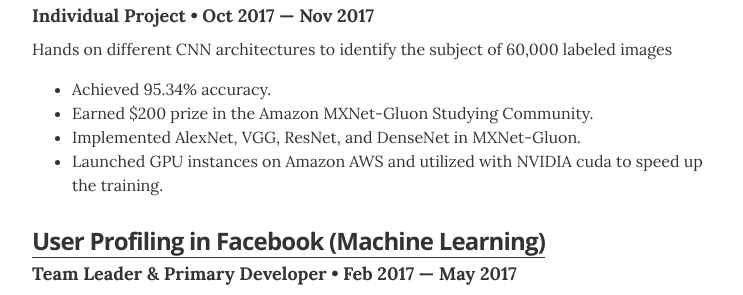
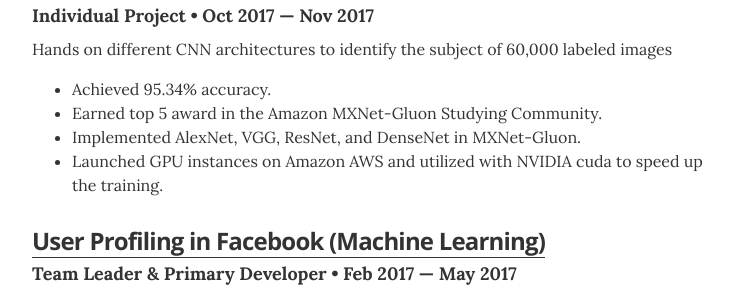
Before and after one commit to Yuyang105/Yuyang105.github.io, a Jekyll site: the page built from index.html, in a window 1280 px wide and 900 px high, scrolled down 1383 px. Shown: the part 157-452 px from the top of the window, without its empty margins (268-1011 px from the left). Built offline with Jekyll 4.4.1, drawn with Linux system fonts in a browser that asks for light colours.

Commit message:
Update projects.yml

```diff
--- a/_data/projects.yml
+++ b/_data/projects.yml
@@ -6,7 +6,7 @@
   role: Individual Project
   duration: Oct 2017 &mdash; Nov 2017
   description: Hands on different CNN architectures to identify the subject of 60,000 labeled images
-  details: <ul class="resume-item-list"><li>Achieved 95.34% accuracy.</li><li>Earned $200 prize in the Amazon MXNet-Gluon Studying Community.</li><li>Implemented AlexNet, VGG, ResNet, and DenseNet in MXNet-Gluon.</li><li>Launched GPU instances on Amazon AWS and utilized with NVIDIA cuda to speed up the training.</li></ul>
+  details: <ul class="resume-item-list"><li>Achieved 95.34% accuracy.</li><li>Earned top 5 award in the Amazon MXNet-Gluon Studying Community.</li><li>Implemented AlexNet, VGG, ResNet, and DenseNet in MXNet-Gluon.</li><li>Launched GPU instances on Amazon AWS and utilized with NVIDIA cuda to speed up the training.</li></ul>
 
 # Facebook
 - project: User Profiling in Facebook (Machine Learning)
```
